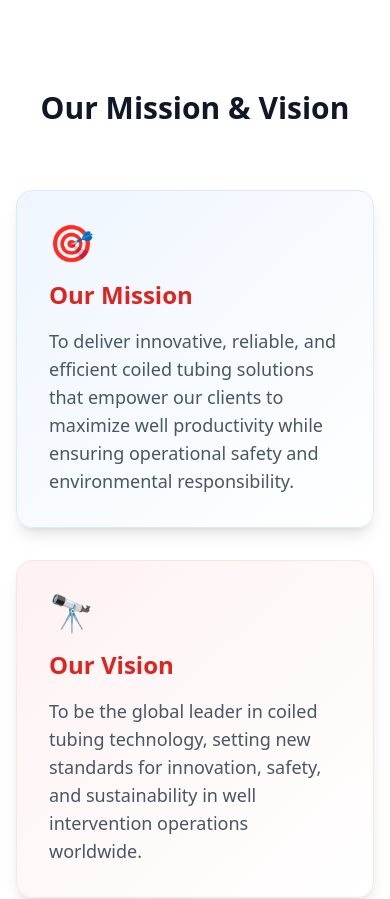
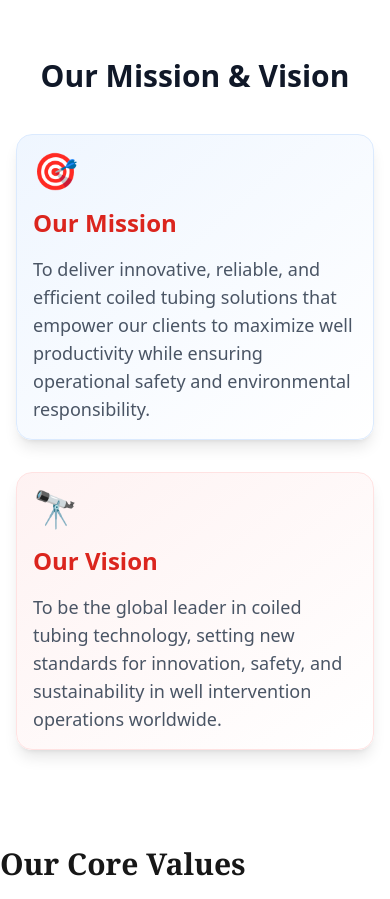
Before and after one commit to Franklyn101/LATEV-ENGINEERING-COMPANY, a Next.js app: page /about in a window 390 px wide. Shown: the part 1380-2279 px from the top of the page. Built offline with nearby package versions, Linux system fonts and the light colour scheme.

Commit message:
Update MissionVision.tsx

```diff
--- a/src/components/layouts/about-sections/MissionVision.tsx
+++ b/src/components/layouts/about-sections/MissionVision.tsx
@@ -17,19 +17,19 @@ const MissionVision = () => {
       ref={ref}
       initial="initial"
       animate={inView ? "animate" : "initial"}
-      className="py-20 px-4 sm:px-6 lg:px-8 bg-white"
+      className="py-12 lg:py-20 px-4 sm:px-6 lg:px-8 bg-white"
     >
       <div className="max-w-7xl mx-auto">
         <motion.h2
           variants={fadeInUp}
-          className="text-3xl md:text-4xl font-bold mb-16 text-center text-gray-900"
+          className="text-3xl md:text-4xl font-bold mb-10 lg:mb-16 text-center text-gray-900"
         >
           Our Mission & Vision
         </motion.h2>
         <div className="grid md:grid-cols-2 gap-8">
           <motion.div
             variants={fadeInUp}
-            className="bg-linear-to-br from-blue-50 to-white rounded-2xl p-8 border border-blue-100 shadow-lg"
+            className="bg-linear-to-br from-blue-50 to-white rounded-2xl p-4 md:p-6 lg:p-8 border border-blue-100 shadow-lg"
           >
             <div className="text-4xl mb-4">🎯</div>
             <h3 className="text-2xl font-bold mb-4 text-brand-red">Our Mission</h3>
@@ -42,7 +42,7 @@ const MissionVision = () => {
 
           <motion.div
             variants={fadeInUp}
-            className="bg-linear-to-br from-red-50 to-white rounded-2xl p-8 border border-red-100 shadow-lg"
+            className="bg-linear-to-br from-red-50 to-white rounded-2xl p-4 md:p-6 lg:p-8 border border-red-100 shadow-lg"
           >
             <div className="text-4xl mb-4">🔭</div>
             <h3 className="text-2xl font-bold mb-4 text-brand-red">Our Vision</h3>
```
